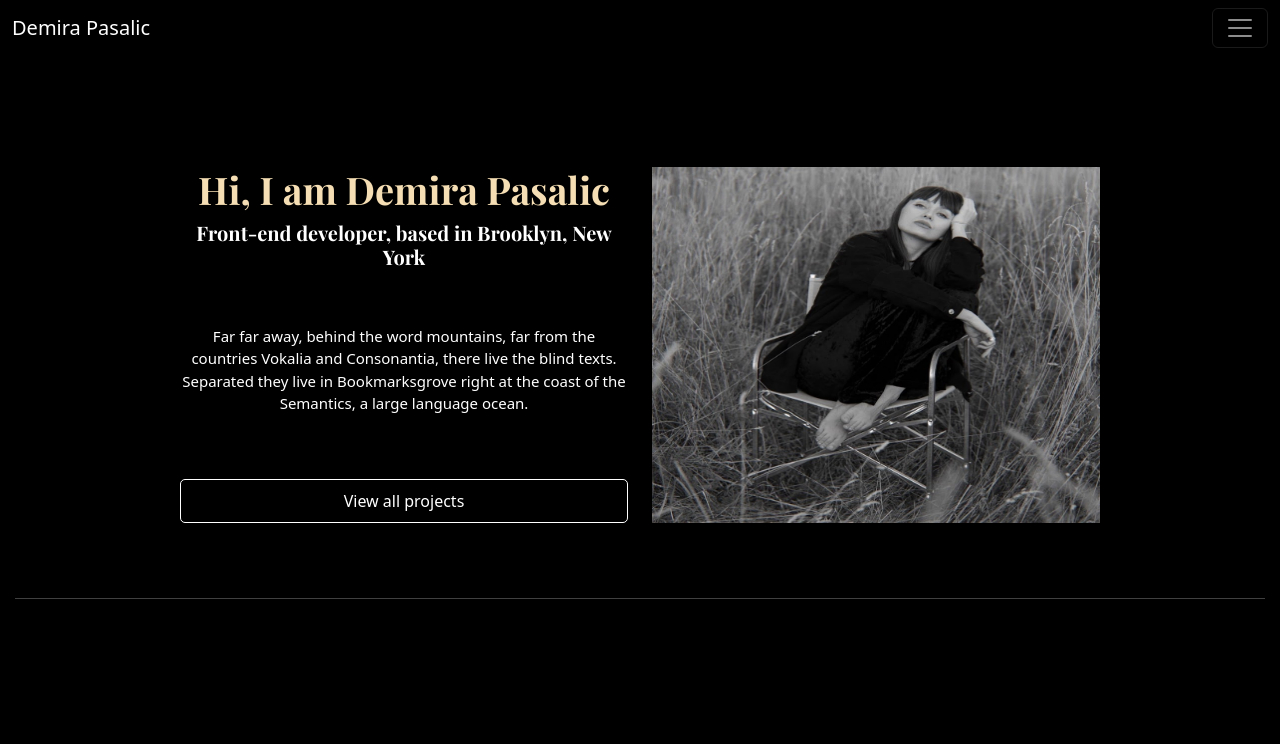
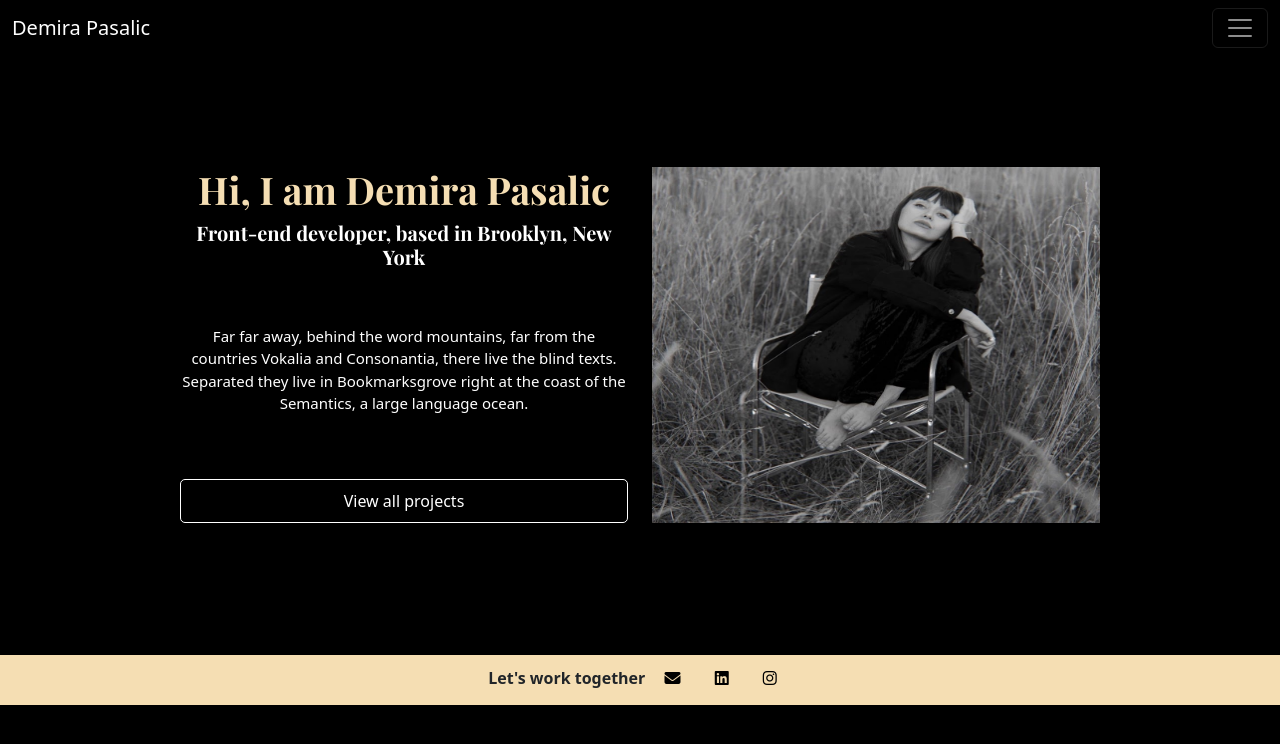
Before and after one commit to Demira11/dees-portfolio, a plain HTML site: page about.html in a window 1280 px wide. Drawn offline with nearby package versions, Linux system fonts and the light colour scheme.

Commit message:
added links to my socilas to the font awesome icons

```diff
--- a/about.html
+++ b/about.html
@@ -124,7 +124,23 @@
         </div>
       </div>
     </div>
+    <br />
+    <br />
+    <br />
 
-    <hr />
+    <footer>
+      Let's work together
+      <a href="mailto:demira.codes@gmial.com"
+        ><i class="fa-solid fa-envelope social"></i
+      ></a>
+      <a href="https://www.linkedin.com/in/demira-pasalic-098b1723a/"
+        ><i class="fa-brands fa-linkedin social"></i
+      ></a>
+      <a href="https://www.instagram.com/deepashamusic/?next=%2F"
+        ><i class="fa-brands fa-instagram social"></i
+      ></a>
+    </footer>
+    <br />
+    <br />
   </body>
 </html>
```
